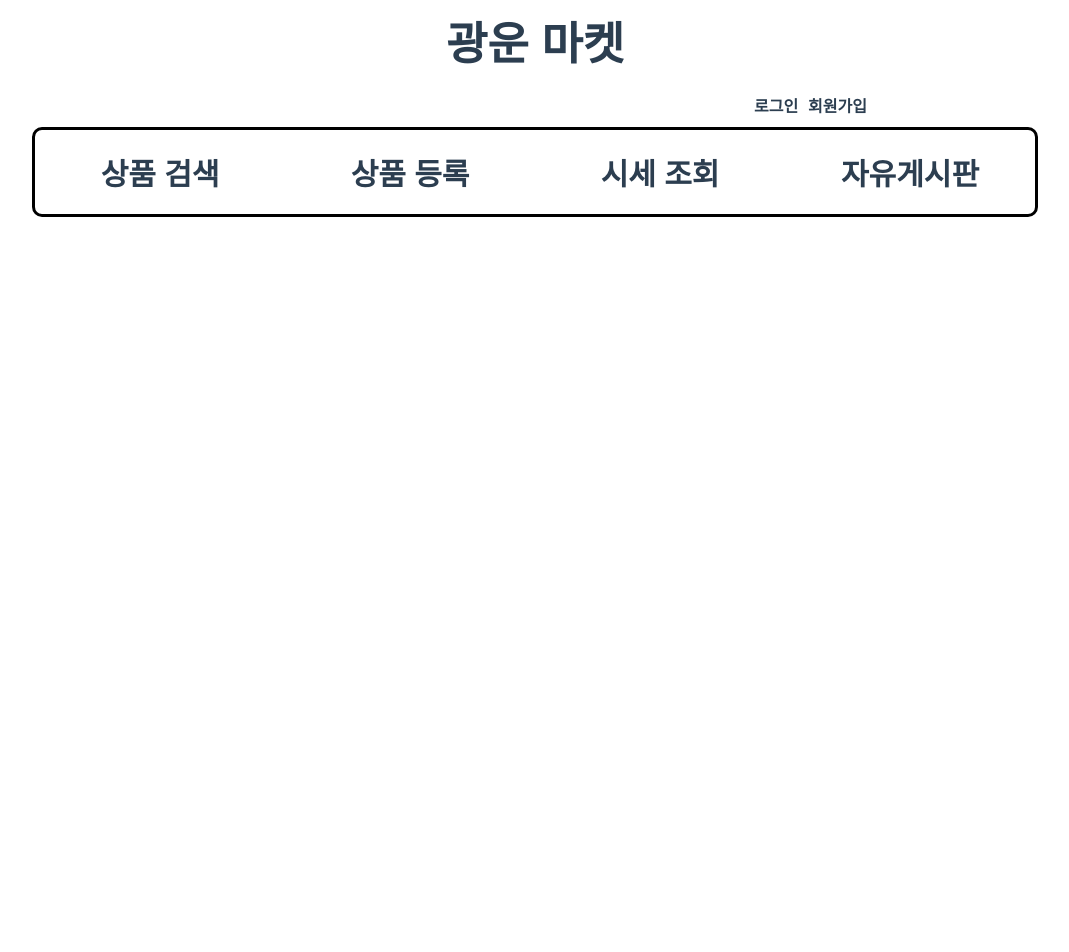
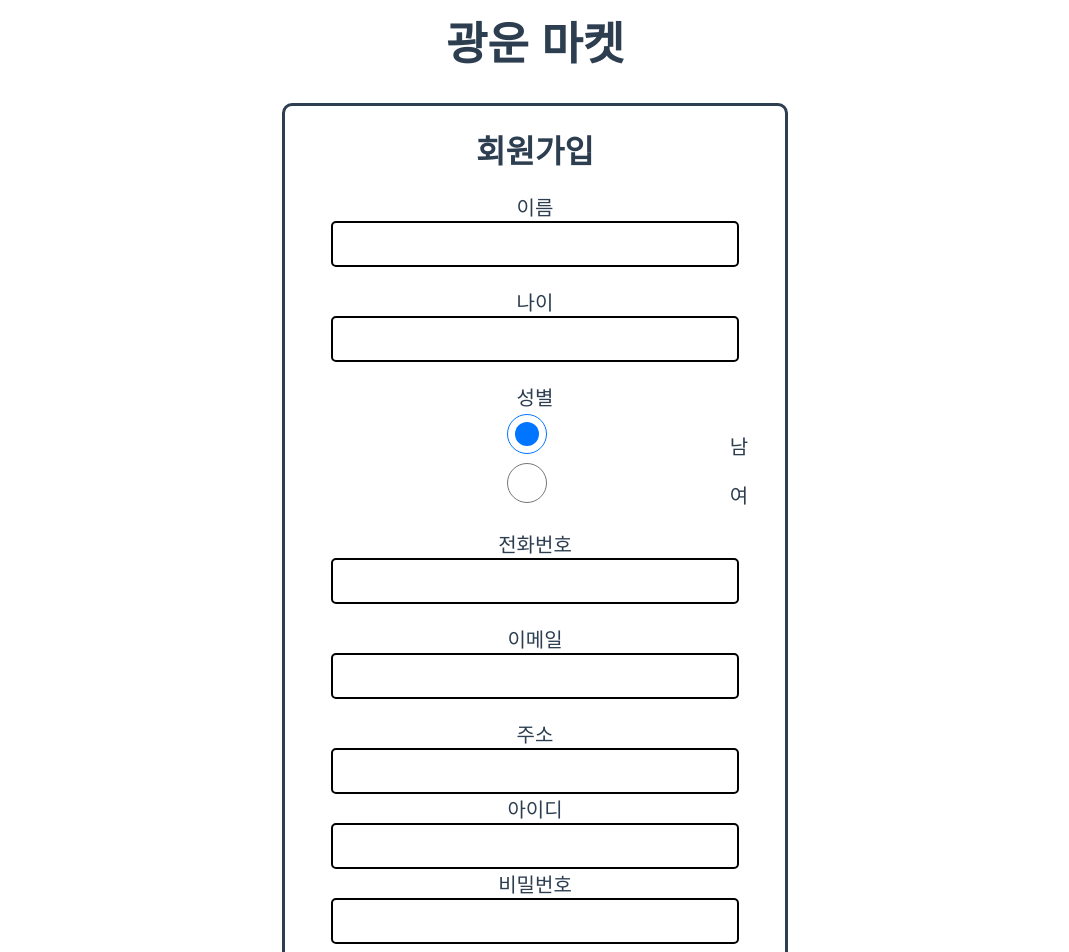
Before and after one commit to codml/DB_team3, a Vue app in the folder frontend/: page /signup in a window 1280 px wide. Shown: the top 952 px of the page, without its empty margins (105-1174 px from the left). Before the commit the page ends 800 px from the top, so only its background shows below. Built offline with nearby package versions, Linux system fonts and the light colour scheme.

Commit message:
20241113 SignUPPage.vue POST completed

```diff
--- a/frontend/package.json
+++ b/frontend/package.json
@@ -8,6 +8,7 @@
     "lint": "vue-cli-service lint"
   },
   "dependencies": {
+    "axios": "^1.7.7",
     "core-js": "^3.8.3",
     "vue": "^3.5.12",
     "vue-cookie": "^1.1.4",
--- a/frontend/src/pages/signup/SignUPPage.vue
+++ b/frontend/src/pages/signup/SignUPPage.vue
@@ -1,41 +1,41 @@
 <template>
   <div class="signup">
     <h1>회원가입</h1>
-    <form id="myForm">
+    <form @submit.prevent="handleSubmit">
       <div class="input1">
          <label for="input1">이름</label><br>
-         <input id="input1" name="name" type="text" required/>
+         <input v-model="form.name" id="input1" name="name" type="text" required/>
       </div>
       <div class="input2">
          <label for="input2">나이</label><br>
-         <input id="input2" name="age" type="text" required/>
+         <input v-model="form.age" id="input2" name="age" type="number" min="0" max="200" required/>
       </div>
       <div class="input3">
          <label>성별</label><br>
-         <input id="male" name="gender" type="radio" value="남" checked/>
+         <input v-model="form.gender" id="male" name="gender" type="radio" value="남" checked/>
          <label for="male">남</label>
-         <input id="female" name="gender" type="radio" value="여" />
+         <input v-model="form.gender" id="female" name="gender" type="radio" value="여"/>
          <label for="female">여</label>
       </div>
       <div class="input4">
          <label for="input4">전화번호</label><br>
-         <input id="input4" name="tel" type="text" required/>
+         <input v-model="form.tel" id="input4" name="tel" type="text" required/>
       </div>
       <div class="input5">
          <label for="input5">이메일</label><br>
-         <input id="input5" name="email" type="text" required/>
+         <input v-model="form.email" id="input5" name="email" type="text" required/>
       </div>
       <div class="input6">
          <label for="input6">주소</label><br>
-         <input id="input6" name="address" type="text" required/>
+         <input v-model="form.address" id="input6" name="address" type="text" required/>
       </div>
       <div class="input7">
          <label for="input7">아이디</label><br>
-         <input id="input7" name="id" type="text" required/>
+         <input v-model="form.id" id="input7" name="id" type="text" required/>
       </div>
       <div class="input8">
          <label for="input8">비밀번호</label><br>
-         <input id="input8" name="passwd" type="text" required/>
+         <input v-model="form.passwd" id="input8" name="passwd" type="text" required/>
       </div><br>
       <button id="btn_signup">회원가입</button>
     </form>
@@ -43,16 +43,33 @@
 </template>
 
 <script>
+import axios from 'axios';
+
+export default {
+  data() {
+    return {
+      form: {
+        name: '',
+        age: '',
+        gender: '남',
+        tel: '',
+        email: '',
+        address: '',
+        id: '',
+        passwd: ''
+      }
+    };
+  },
+  methods: {
+    handleSubmit() {
       // FormData 객체로 폼 데이터 가져오기
-	// Axios를 사용하여 폼 데이터를 POST 요청으로 보내는 코드
-	document.getElementById('myForm').addEventListener('submit', function(event) {
-		event.preventDefault(); // 기본 폼 제출 동작을 방지
-
-		// FormData 객체로 폼 데이터 가져오기
-		const formData = new FormData(event.target);
+      const formData = new FormData();
+      for (const key in this.form) {
+        formData.append(key, this.form[key]);
+      }
 
       // Axios를 사용하여 POST 요청 보내기
-		axios.post('/signup', formData)
+      axios.post('http://localhost:8080/signup', formData) // 실제 URL로 변경
         .then(response => {
           console.log('Success:', response.data);
           // 성공 시 처리할 내용 추가 (예: 사용자에게 알림)
@@ -61,12 +78,13 @@
           console.error('Error:', error);
           // 에러 발생 시 처리할 내용 추가 (예: 오류 메시지 표시)
         });
-		});
-
+    }
+  }
+};
 </script>
 
 <style scoped>
-
+/* 스타일은 동일 */
 .signup {
   margin-top: 30px;
   margin-left: auto;
@@ -124,5 +142,4 @@
    cursor: pointer;           /* 커서 포인터 */
    margin-top: 10px;          /* 버튼과 라디오 그룹 간격 */
 }
-
 </style>
```
Also changed, not shown: 1 other file (tests, documents, lock files or other folders). Lines whose indentation alone changed are shown as unchanged.
